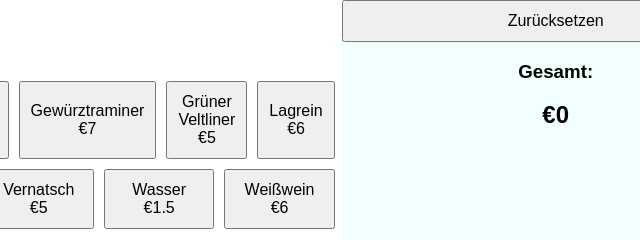
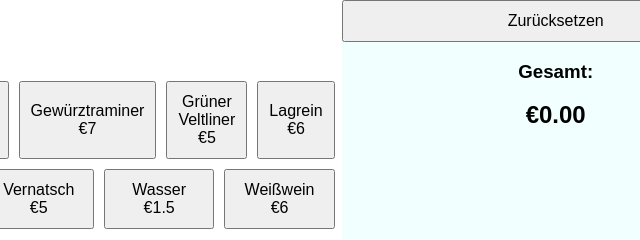
Before and after one commit to marcodipanfilo/Christbahnl, a plain HTML site: page index.html in a window 1280 px wide. Shown: the top 240 px of the page, 511-1151 px from the left. Drawn offline with nearby package versions, Linux system fonts and the light colour scheme.

Commit message:
changed starting price from 0 to 0.00

```diff
--- a/index.html
+++ b/index.html
@@ -137,7 +137,7 @@
         <button id="resetButtonTop" class="reset-button">Zurücksetzen</button>
         <div id="totalWrapper" class="total-wrapper">
           <h3>Gesamt:</h3>
-          <span id="totalPrice">€0</span>
+          <span id="totalPrice">€0.00</span>
         </div>
       </div>
       <div class="scrollable-items" id="selectedItems"></div>
```
